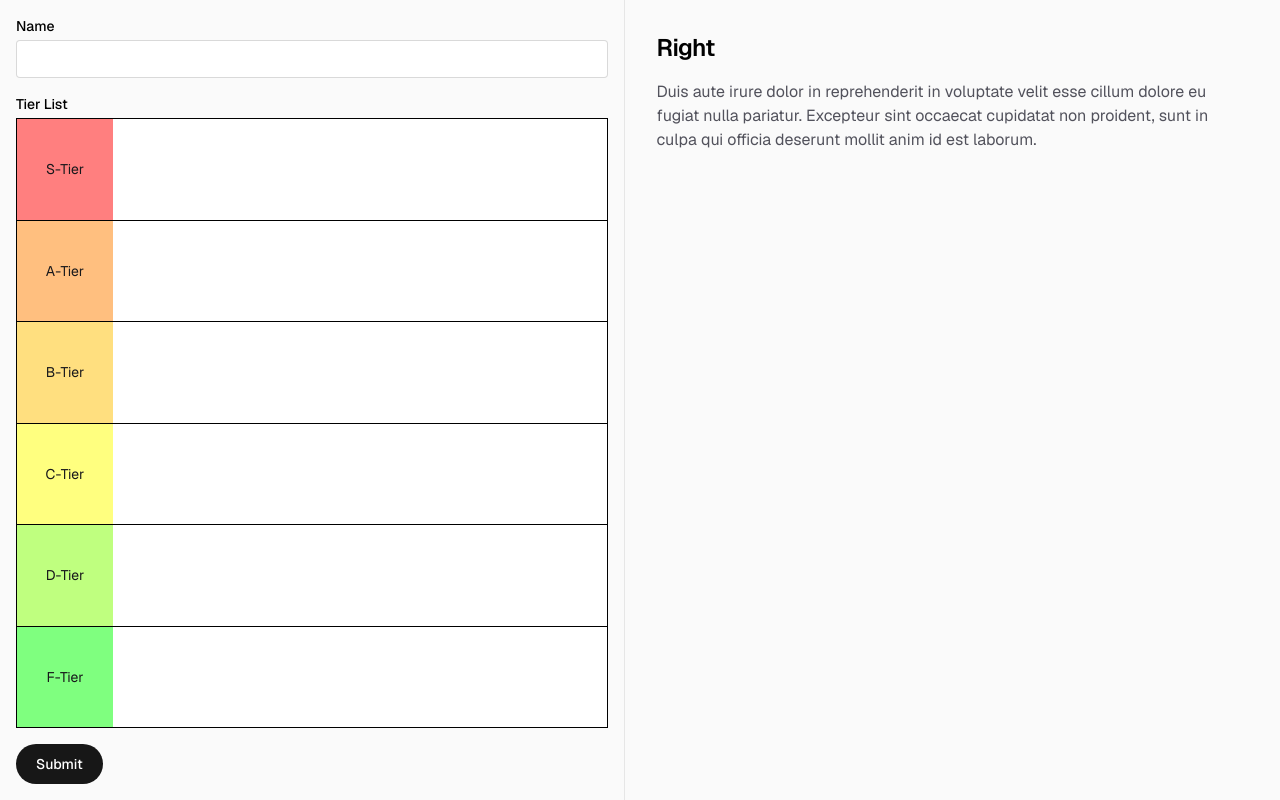
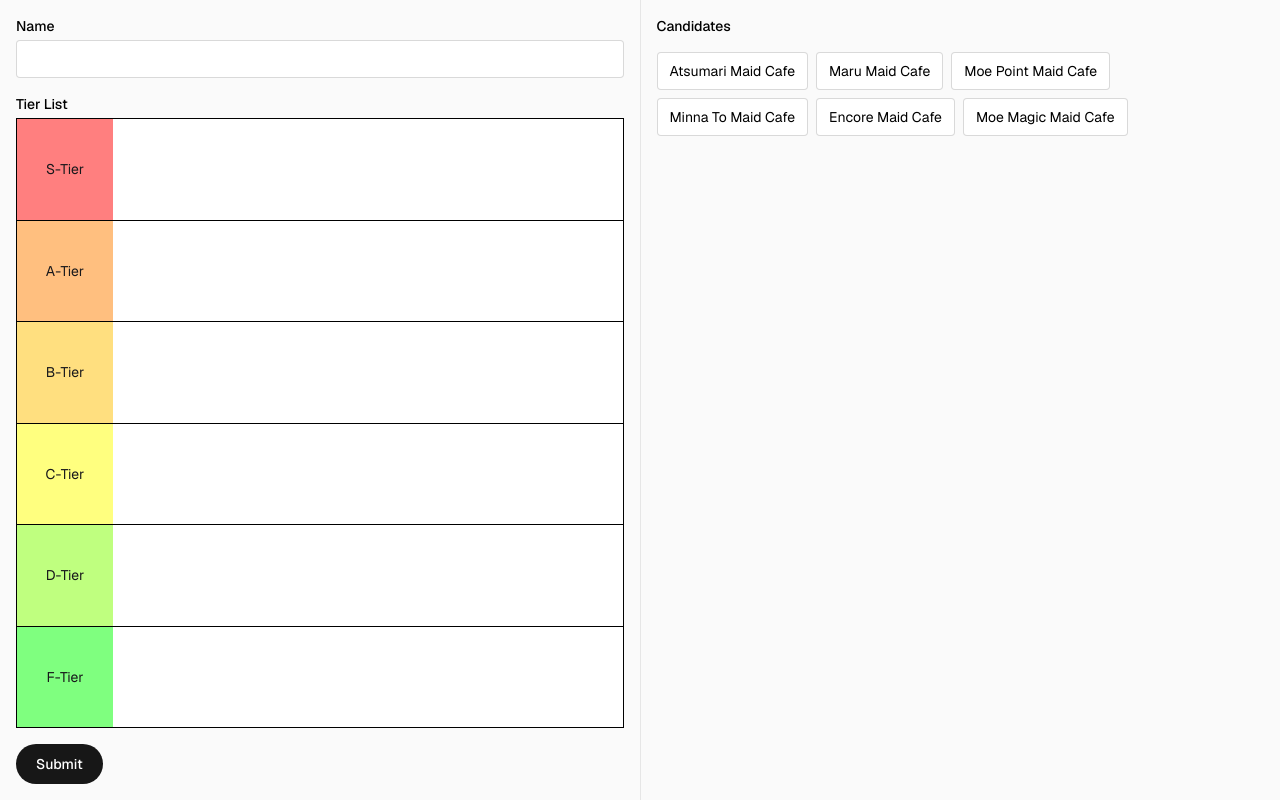
Before and after one commit to MeganeMidori/ranked-choice-tier-list, a Next.js app: page / in a window 1280 px wide. Built offline with nearby package versions, Linux system fonts and the light colour scheme.

Commit message:
import name candidates

```diff
--- a/app/page.tsx
+++ b/app/page.tsx
@@ -1,4 +1,5 @@
 import TierList from "@/components/tier-list";
+import CandidateList from "@/components/candidate-list";
 
 export default function Home() {
   return (
@@ -27,16 +28,11 @@ export default function Home() {
           </button>
         </div>
       </section>
-      <section className="flex flex-1 flex-col gap-4 p-8">
-        <h2 className="text-2xl font-semibold tracking-tight text-black dark:text-zinc-50">
-          Right
+      <section className="flex flex-1 flex-col gap-4 p-4">
+        <h2 className="text-sm font-medium text-black dark:text-zinc-50">
+          Candidates
         </h2>
-        <p className="text-zinc-600 dark:text-zinc-400">
-          Duis aute irure dolor in reprehenderit in voluptate velit esse cillum
-          dolore eu fugiat nulla pariatur. Excepteur sint occaecat cupidatat non
-          proident, sunt in culpa qui officia deserunt mollit anim id est
-          laborum.
-        </p>
+        <CandidateList />
       </section>
     </div>
   );
--- /dev/null
+++ b/components/candidate-list.tsx
@@ -0,0 +1,24 @@
+import config from "@/config/candidates.json";
+
+type Candidate = {
+  // Stored in the votes table's tier columns, so keep it stable once voting starts.
+  id: string;
+  name: string;
+};
+
+const candidates: Candidate[] = config.candidates;
+
+export default function CandidateList() {
+  return (
+    <ul className="flex flex-wrap gap-2">
+      {candidates.map((candidate) => (
+        <li
+          key={candidate.id}
+          className="rounded border border-black/[.15] bg-white px-3 py-2 text-sm text-black dark:border-white/[.2] dark:bg-zinc-900 dark:text-zinc-50"
+        >
+          {candidate.name}
+        </li>
+      ))}
+    </ul>
+  );
+}
--- /dev/null
+++ b/config/candidates.json
@@ -0,0 +1,10 @@
+{
+  "candidates": [
+    { "id": "atsumari", "name": "Atsumari Maid Cafe" },
+    { "id": "maru", "name": "Maru Maid Cafe" },
+    { "id": "moe-point", "name": "Moe Point Maid Cafe" },
+    { "id": "minna-to", "name": "Minna To Maid Cafe" },
+    { "id": "encore", "name": "Encore Maid Cafe" },
+    { "id": "moe-magic", "name": "Moe Magic Maid Cafe" }
+  ]
+}
```
